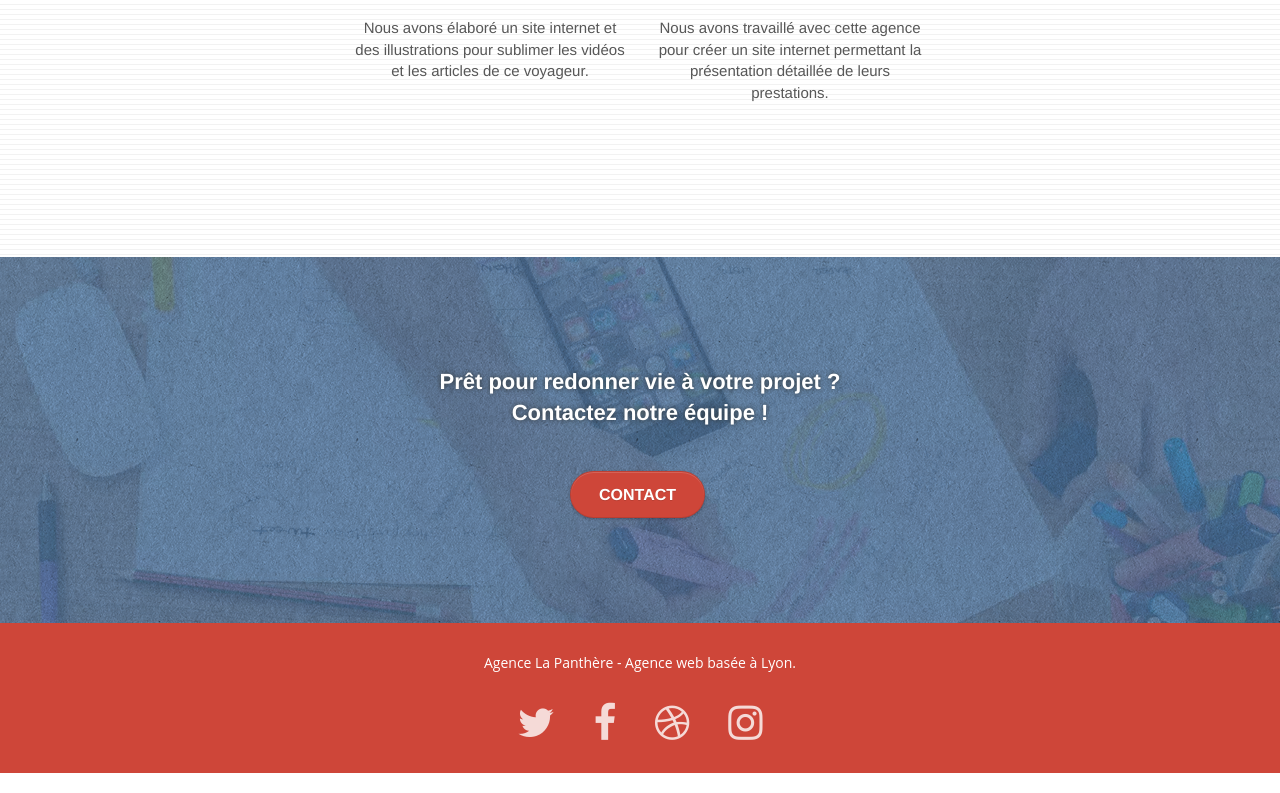
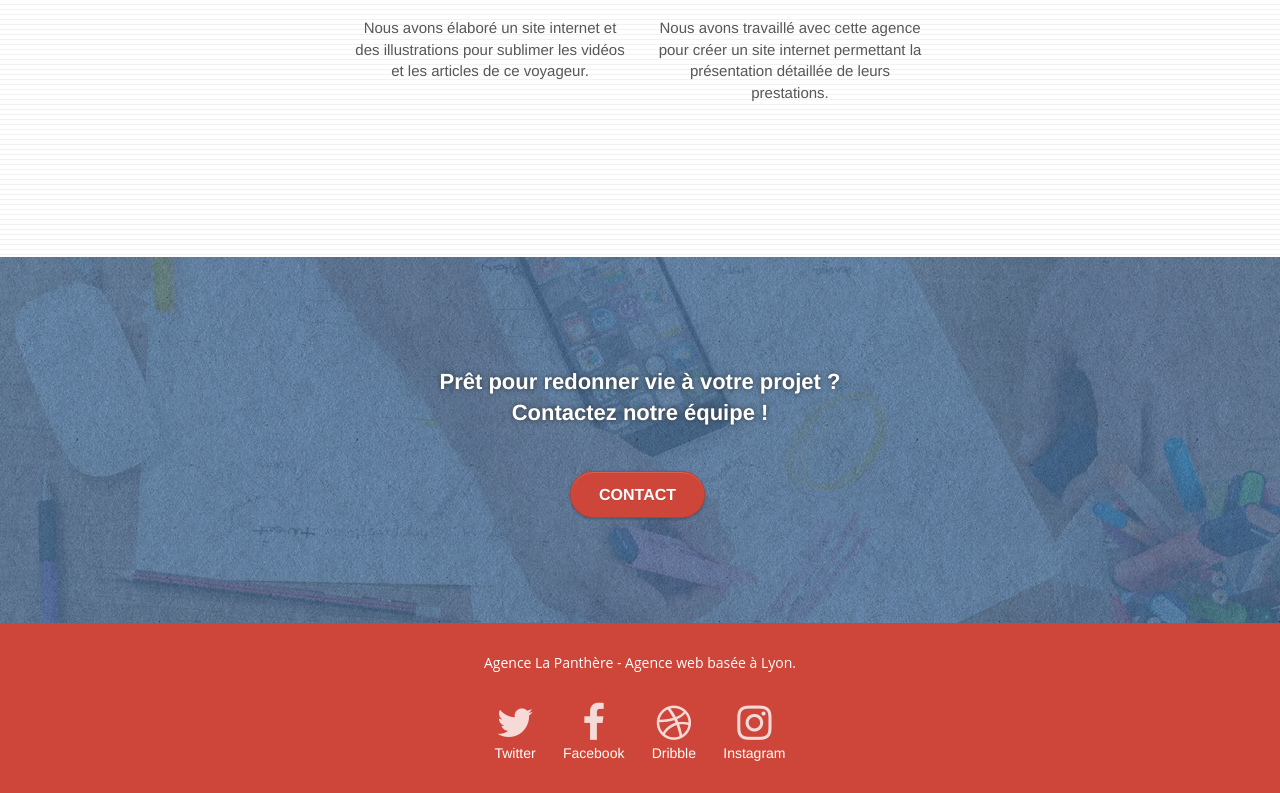
Before and after one commit to CamilleFezandelle/La-Panthere-Edit, a plain HTML site: page index.html in a window 1280 px wide. Shown: the part 2894-3687 px from the top of the page. Drawn offline with Linux system fonts and the light colour scheme.

Commit message:
amélioration footer

```diff
--- a/index.html
+++ b/index.html
@@ -344,30 +344,30 @@
                             <div class="row row-no-gutters social align">
                                 <div>
                                     <div class="text-center">
-                                        <a class="social" href="https://twitter.com/home"
-                                            ><span class="fa fa-twitter icon-md"></span
-                                        ></a>
+                                        <a class="social link-social" href="https://twitter.com/home"
+                                            ><span class="fa fa-twitter icon-md"></span>Twitter</a
+                                        >
                                     </div>
                                 </div>
                                 <div>
                                     <div class="text-center">
-                                        <a class="social" href="https://www.facebook.com/"
-                                            ><span class="fa fa-facebook icon-md"></span
-                                        ></a>
+                                        <a class="social link-social" href="https://www.facebook.com/"
+                                            ><span class="fa fa-facebook icon-md"></span>Facebook</a
+                                        >
                                     </div>
                                 </div>
                                 <div>
                                     <div class="text-center">
-                                        <a class="social" href="https://dribbble.com/"
-                                            ><span class="fa fa-dribbble icon-md"></span
-                                        ></a>
+                                        <a class="social link-social" href="https://dribbble.com/"
+                                            ><span class="fa fa-dribbble icon-md"></span>Dribble</a
+                                        >
                                     </div>
                                 </div>
                                 <div>
                                     <div class="text-center">
-                                        <a class="social" href="https://www.instagram.com/?hl=fr"
-                                            ><span class="fa fa-instagram icon-md"></span
-                                        ></a>
+                                        <a class="social link-social" href="https://www.instagram.com/?hl=fr"
+                                            ><span class="fa fa-instagram icon-md"></span>Instagram</a
+                                        >
                                     </div>
                                 </div>
                             </div>
--- a/style.css
+++ b/style.css
@@ -702,7 +702,13 @@ p {
 .social {
     max-width: 400px;
     margin: auto;
-    padding-top: 20px;
+    padding-top: 10px;
+}
+
+.link-social {
+    display: flex;
+    flex-direction: column;
+    color: white !important;
 }
 
 h2 {
```
Also changed, not shown: page2.html (+12 -12 lines).
